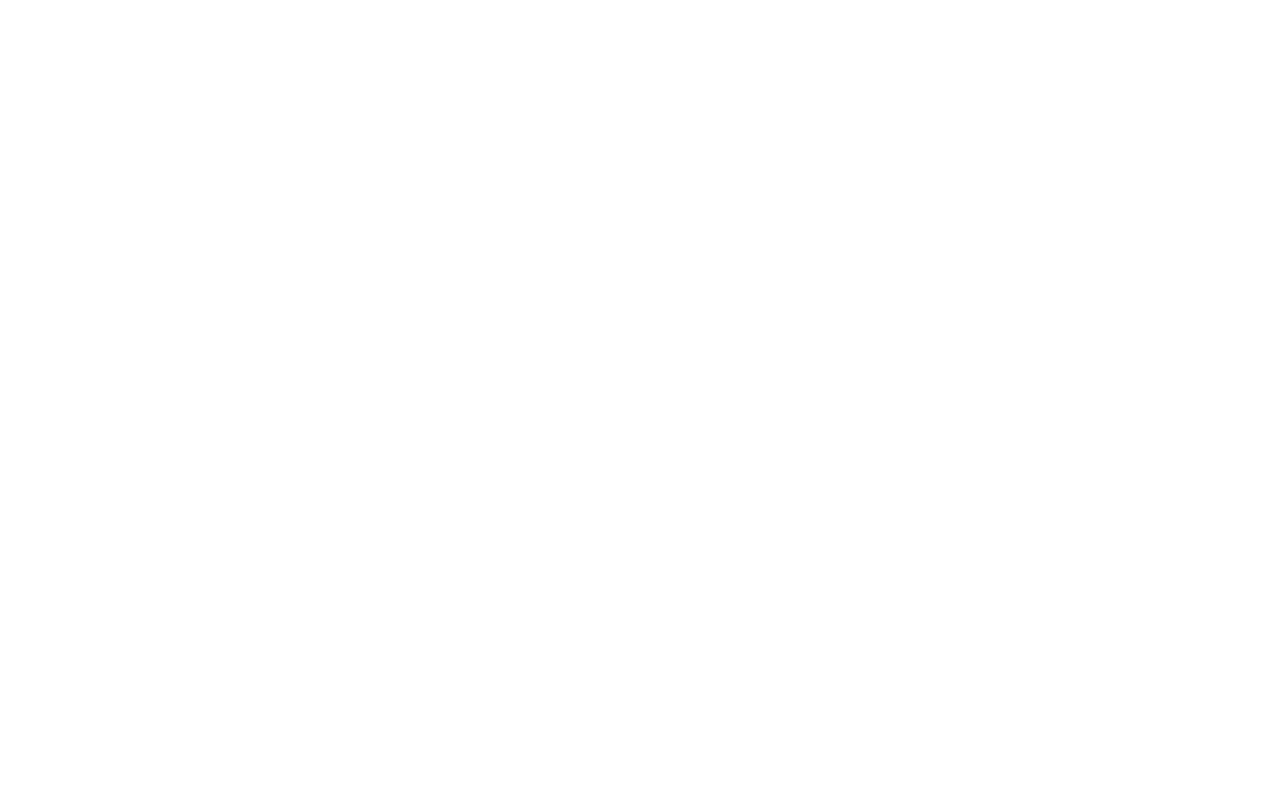
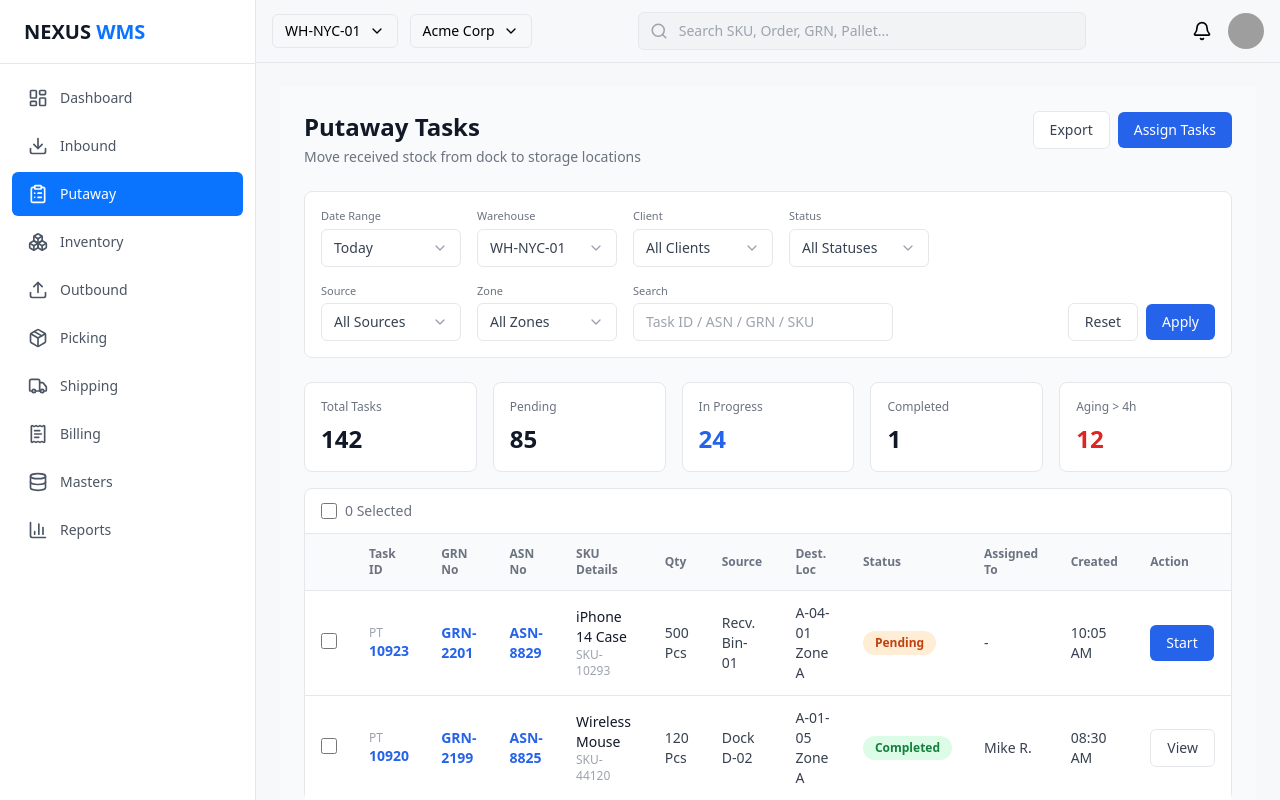
Before and after one commit to kiritoaftab/logistics-warehouse, a React (Vite) app: page /putaway in a window 1280 px wide. Before the commit this address had no page. Shown: the top 800 px of the page. Built offline with nearby package versions, Linux system fonts and the light colour scheme; grey boxes are pictures that could not be loaded.

Commit message:
dashboard

```diff
--- /dev/null
+++ b/src/pages/components/CusTable.jsx
@@ -0,0 +1,39 @@
+import React from "react";
+
+const CusTable = ({ columns, data }) => {
+  return (
+    <div className="overflow-x-auto">
+      <table className="min-w-full divide-y divide-gray-200">
+        <thead className="bg-gray-50">
+          <tr>
+            {columns.map((col) => (
+              <th
+                key={col.key}
+                className="px-4 py-3 text-left text-xs font-semibold text-gray-500"
+              >
+                {col.title}
+              </th>
+            ))}
+          </tr>
+        </thead>
+
+        <tbody className="divide-y divide-gray-200 bg-white">
+          {data.map((row) => (
+            <tr key={row.id} className="hover:bg-gray-50">
+              {columns.map((col) => (
+                <td
+                  key={col.key}
+                  className="px-4 py-3 align-middle text-sm text-gray-700"
+                >
+                  {col.render ? col.render(row) : row[col.key]}
+                </td>
+              ))}
+            </tr>
+          ))}
+        </tbody>
+      </table>
+    </div>
+  );
+};
+
+export default CusTable;
--- a/src/pages/components/FilterBar.jsx
+++ b/src/pages/components/FilterBar.jsx
@@ -1,34 +1,74 @@
 import React from "react";
 import { ChevronDown } from "lucide-react";
 
-const FilterSelect = ({ label, value }) => (
-  <div className="flex flex-col gap-1">
-    <span className="text-xs font-medium text-gray-500 uppercase">{label}</span>
-    <div className="flex items-center justify-between gap-2 border rounded-md px-3 py-2 text-sm bg-white cursor-pointer">
-      <span>{value}</span>
+const SelectBox = ({ label, value, className = "" }) => (
+  <div className={`flex flex-col gap-1 ${className}`}>
+    <span className="text-[11px] font-medium text-gray-500">{label}</span>
+    <div className="flex items-center justify-between gap-2 rounded-md border border-gray-200 bg-white px-3 py-2 text-sm text-gray-700">
+      <span className="truncate">{value}</span>
       <ChevronDown size={16} className="text-gray-400" />
     </div>
   </div>
 );
 
-const FilterBar = () => {
+const SearchBox = ({
+  label = "Search",
+  placeholder = "Search",
+  className = "",
+}) => (
+  <div className={`flex flex-col gap-1 ${className}`}>
+    <span className="text-[11px] font-medium text-gray-500">{label}</span>
+    <input
+      className="w-full rounded-md border border-gray-200 bg-white px-3 py-2 text-sm text-gray-700 placeholder:text-gray-400 focus:outline-none focus:ring-2 focus:ring-blue-100"
+      placeholder={placeholder}
+    />
+  </div>
+);
+
+/**
+ * props:
+ * - filters: [{ type:'select'|'search', label, value, placeholder, className }]
+ * - showActions: boolean
+ */
+const FilterBar = ({ filters = [], showActions = true }) => {
   return (
-    <div className="bg-[#F6F8FA] border rounded-lg p-4 mb-6">
-      <div className="flex flex-wrap items-end gap-4 justify-between">
-        <div className="flex flex-wrap gap-4">
-          <FilterSelect label="Time Period" value="Today" />
-          <FilterSelect label="Warehouse" value="WH-NYC-01" />
-          <FilterSelect label="Client" value="All Clients" />
+    <div className="mb-6 rounded-lg border border-gray-200 bg-white p-4">
+      <div className="flex flex-wrap items-end gap-4">
+        {/* Filters row */}
+        <div className="flex flex-1 flex-wrap items-end gap-4">
+          {filters.map((f, idx) => {
+            if (f.type === "search") {
+              return (
+                <SearchBox
+                  key={idx}
+                  label={f.label}
+                  placeholder={f.placeholder}
+                  className={f.className}
+                />
+              );
+            }
+            return (
+              <SelectBox
+                key={idx}
+                label={f.label}
+                value={f.value}
+                className={f.className}
+              />
+            );
+          })}
         </div>
 
-        <div className="flex gap-2">
-          <button className="px-4 py-2 border rounded-md text-sm bg-white">
-            Reset
-          </button>
-          <button className="px-4 py-2 rounded-md text-sm bg-primary text-white">
-            Apply
-          </button>
-        </div>
+        {/* Actions */}
+        {showActions && (
+          <div className="ml-auto flex items-center gap-2">
+            <button className="rounded-md border border-gray-200 bg-white px-4 py-2 text-sm text-gray-700">
+              Reset
+            </button>
+            <button className="rounded-md bg-blue-600 px-4 py-2 text-sm text-white">
+              Apply
+            </button>
+          </div>
+        )}
       </div>
     </div>
   );
--- a/src/pages/dashboard/Dashboard.jsx
+++ b/src/pages/dashboard/Dashboard.jsx
@@ -1,5 +1,5 @@
+// Dashboard.jsx
 import React from "react";
-
 import { Download, Boxes, Upload } from "lucide-react";
 import PageHeader from "../components/PageHeader";
 import FilterBar from "../components/FilterBar";
@@ -9,9 +9,29 @@ import DashboardWidgets from "./DashboardWidgets";
 import DashboardQueue from "./DashboardQueue";
 
 const Dashboard = () => {
+  const dashboardFilters = [
+    {
+      type: "select",
+      label: "Time Period",
+      value: "Today",
+      className: "w-[160px]",
+    },
+    {
+      type: "select",
+      label: "Warehouse",
+      value: "WH-NYC-01",
+      className: "w-[160px]",
+    },
+    {
+      type: "select",
+      label: "Client",
+      value: "All Clients",
+      className: "w-[180px]",
+    },
+  ];
+
   return (
     <div className="max-w-full">
-      {/* PAGE HEADER */}
       <PageHeader
         title="WMS Dashboard"
         subtitle="Inbound, putaway, picking, packing, dispatch and billing overview"
@@ -36,8 +56,8 @@ const Dashboard = () => {
         }
       />
 
-      {/* FILTER BAR */}
-      <FilterBar />
+      {/* FILTER BAR (now visible) */}
+      <FilterBar filters={dashboardFilters} />
 
       {/* INBOUND */}
       <SectionHeader
@@ -74,6 +94,7 @@ const Dashboard = () => {
         <StatCard title="Packed Ready" value="89" accentColor="#10B981" />
         <StatCard title="Shipped Today" value="42" accentColor="#10B981" />
       </div>
+
       <DashboardQueue />
       <DashboardWidgets />
     </div>
--- /dev/null
+++ b/src/pages/putaway/Putaway.jsx
@@ -0,0 +1,246 @@
+import React from "react";
+import PageHeader from "../components/PageHeader";
+import FilterBar from "../components/FilterBar";
+import CusTable from "../components/CusTable";
+
+const Putaway = () => {
+  const filters = [
+    {
+      type: "select",
+      label: "Date Range",
+      value: "Today",
+      className: "w-[140px]",
+    },
+    {
+      type: "select",
+      label: "Warehouse",
+      value: "WH-NYC-01",
+      className: "w-[140px]",
+    },
+    {
+      type: "select",
+      label: "Client",
+      value: "All Clients",
+      className: "w-[140px]",
+    },
+    {
+      type: "select",
+      label: "Status",
+      value: "All Statuses",
+      className: "w-[140px]",
+    },
+    {
+      type: "select",
+      label: "Source",
+      value: "All Sources",
+      className: "w-[140px]",
+    },
+    {
+      type: "select",
+      label: "Zone",
+      value: "All Zones",
+      className: "w-[140px]",
+    },
+    {
+      type: "search",
+      label: "Search",
+      placeholder: "Task ID / ASN / GRN / SKU",
+      className: "w-[260px]",
+    },
+  ];
+
+  const columns = [
+    {
+      key: "select",
+      title: "",
+      render: () => <input type="checkbox" className="h-4 w-4" />,
+    },
+
+    {
+      key: "taskId",
+      title: "Task ID",
+      render: (row) => (
+        <div className="leading-tight">
+          <div className="text-xs text-gray-400">PT</div>
+          <div className="text-sm font-semibold text-blue-600">
+            {row.taskId}
+          </div>
+        </div>
+      ),
+    },
+    {
+      key: "grn",
+      title: "GRN No",
+      render: (row) => (
+        <div className="text-sm font-semibold text-blue-600">{row.grn}</div>
+      ),
+    },
+    {
+      key: "asn",
+      title: "ASN No",
+      render: (row) => (
+        <div className="text-sm font-semibold text-blue-600">{row.asn}</div>
+      ),
+    },
+    {
+      key: "sku",
+      title: "SKU Details",
+      render: (row) => (
+        <div className="leading-tight">
+          <div className="text-sm font-medium text-gray-900">
+            {row.skuTitle}
+          </div>
+          <div className="text-xs text-gray-400">{row.skuSub}</div>
+        </div>
+      ),
+    },
+    { key: "qty", title: "Qty" },
+    { key: "source", title: "Source" },
+    { key: "destLoc", title: "Dest. Loc" },
+    {
+      key: "status",
+      title: "Status",
+      render: (row) => {
+        const isPending = row.status === "Pending";
+        const isCompleted = row.status === "Completed";
+        return (
+          <span
+            className={[
+              "inline-flex items-center rounded-full px-3 py-1 text-xs font-semibold",
+              isPending ? "bg-orange-100 text-orange-700" : "",
+              isCompleted ? "bg-green-100 text-green-700" : "",
+              !isPending && !isCompleted ? "bg-gray-100 text-gray-700" : "",
+            ].join(" ")}
+          >
+            {row.status}
+          </span>
+        );
+      },
+    },
+    { key: "assigned", title: "Assigned To" },
+    { key: "created", title: "Created" },
+    {
+      key: "action",
+      title: "Action",
+      render: (row) => (
+        <button
+          className={[
+            "rounded-md px-4 py-2 text-sm font-medium",
+            row.status === "Pending"
+              ? "bg-blue-600 text-white"
+              : "border border-gray-200 bg-white text-gray-700",
+          ].join(" ")}
+        >
+          {row.status === "Pending" ? "Start" : "View"}
+        </button>
+      ),
+    },
+  ];
+
+  const data = [
+    {
+      id: 1,
+      taskId: "10923",
+      grn: "GRN-2201",
+      asn: "ASN-8829",
+      skuTitle: "iPhone 14 Case",
+      skuSub: "SKU-10293",
+      qty: "500 Pcs",
+      source: "Recv. Bin-01",
+      destLoc: "A-04-01 Zone A",
+      status: "Pending",
+      assigned: "-",
+      created: "10:05 AM",
+    },
+    {
+      id: 2,
+      taskId: "10920",
+      grn: "GRN-2199",
+      asn: "ASN-8825",
+      skuTitle: "Wireless Mouse",
+      skuSub: "SKU-44120",
+      qty: "120 Pcs",
+      source: "Dock D-02",
+      destLoc: "A-01-05 Zone A",
+      status: "Completed",
+      assigned: "Mike R.",
+      created: "08:30 AM",
+    },
+  ];
+
+  return (
+    <div className="min-h-screen bg-gray-50 p-6">
+      <PageHeader
+        title="Putaway Tasks"
+        subtitle="Move received stock from dock to storage locations"
+        actions={
+          <>
+            <button className="rounded-md border border-gray-200 bg-white px-4 py-2 text-sm text-gray-700">
+              Export
+            </button>
+            <button className="rounded-md bg-blue-600 px-4 py-2 text-sm text-white">
+              Assign Tasks
+            </button>
+          </>
+        }
+      />
+
+      <FilterBar filters={filters} />
+
+      {/* Status Cards (match screenshot count/layout) */}
+      <div className="mb-4 grid grid-cols-5 gap-4">
+        <div className="rounded-lg border border-gray-200 bg-white p-4">
+          <div className="text-xs text-gray-500">Total Tasks</div>
+          <div className="mt-2 text-2xl font-semibold text-gray-900">142</div>
+        </div>
+        <div className="rounded-lg border border-gray-200 bg-white p-4">
+          <div className="text-xs text-gray-500">Pending</div>
+          <div className="mt-2 text-2xl font-semibold text-gray-900">85</div>
+        </div>
+        <div className="rounded-lg border border-gray-200 bg-white p-4">
+          <div className="text-xs text-gray-500">In Progress</div>
+          <div className="mt-2 text-2xl font-semibold text-blue-600">24</div>
+        </div>
+        <div className="rounded-lg border border-gray-200 bg-white p-4">
+          <div className="text-xs text-gray-500">Completed</div>
+          <div className="mt-2 text-2xl font-semibold text-gray-900">1</div>
+        </div>
+        <div className="rounded-lg border border-gray-200 bg-white p-4">
+          <div className="text-xs text-gray-500">Aging &gt; 4h</div>
+          <div className="mt-2 text-2xl font-semibold text-red-600">12</div>
+        </div>
+      </div>
+
+      {/* Table */}
+      <div className="rounded-lg border border-gray-200 bg-white">
+        {/* table top selection bar */}
+        <div className="flex items-center gap-2 border-b border-gray-200 px-4 py-3 text-sm text-gray-500">
+          <input type="checkbox" className="h-4 w-4" />
+          <span>0 Selected</span>
+        </div>
+
+        <CusTable columns={columns} data={data} />
+      </div>
+
+      {/* Guidelines */}
+      <div className="mt-4 rounded-md border border-yellow-200 bg-yellow-50 p-4 text-sm text-gray-700">
+        <div className="font-semibold text-gray-900 mb-1">
+          Putaway Guidelines
+        </div>
+        <ul className="list-disc pl-5 space-y-1">
+          <li>Putaway quantity cannot exceed the received quantity.</li>
+          <li>
+            If the suggested location capacity is reached, you must flag the
+            task and request an alternate location.
+          </li>
+          <li>
+            Batch and Expiry details must be verified physically before
+            confirming the task.
+          </li>
+        </ul>
+      </div>
+    </div>
+  );
+};
+
+export default Putaway;
--- a/src/pages/routes/NewRoutes.jsx
+++ b/src/pages/routes/NewRoutes.jsx
@@ -1,5 +1,9 @@
 import Dashboard from "../dashboard/Dashboard";
+import Putaway from "../putaway/Putaway";
 
-const NewRoutes = [{ path: "/dashboard", element: <Dashboard /> }];
+const NewRoutes = [
+  { path: "/dashboard", element: <Dashboard /> },
+  { path: "/putaway", element: <Putaway /> },
+];
 
 export default NewRoutes;
```
Also changed, not shown: src/pages/putaway/PutawayDetails.jsx (added, +7 -0 lines).
